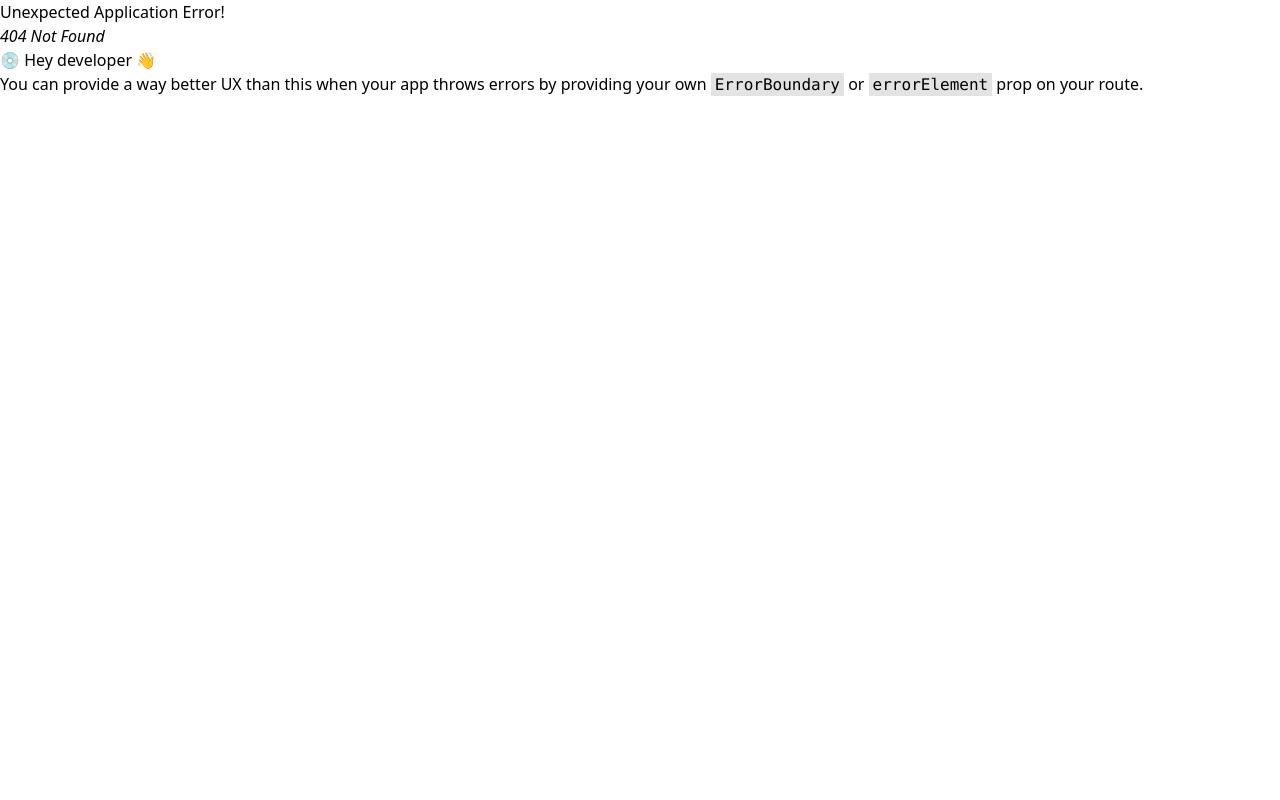
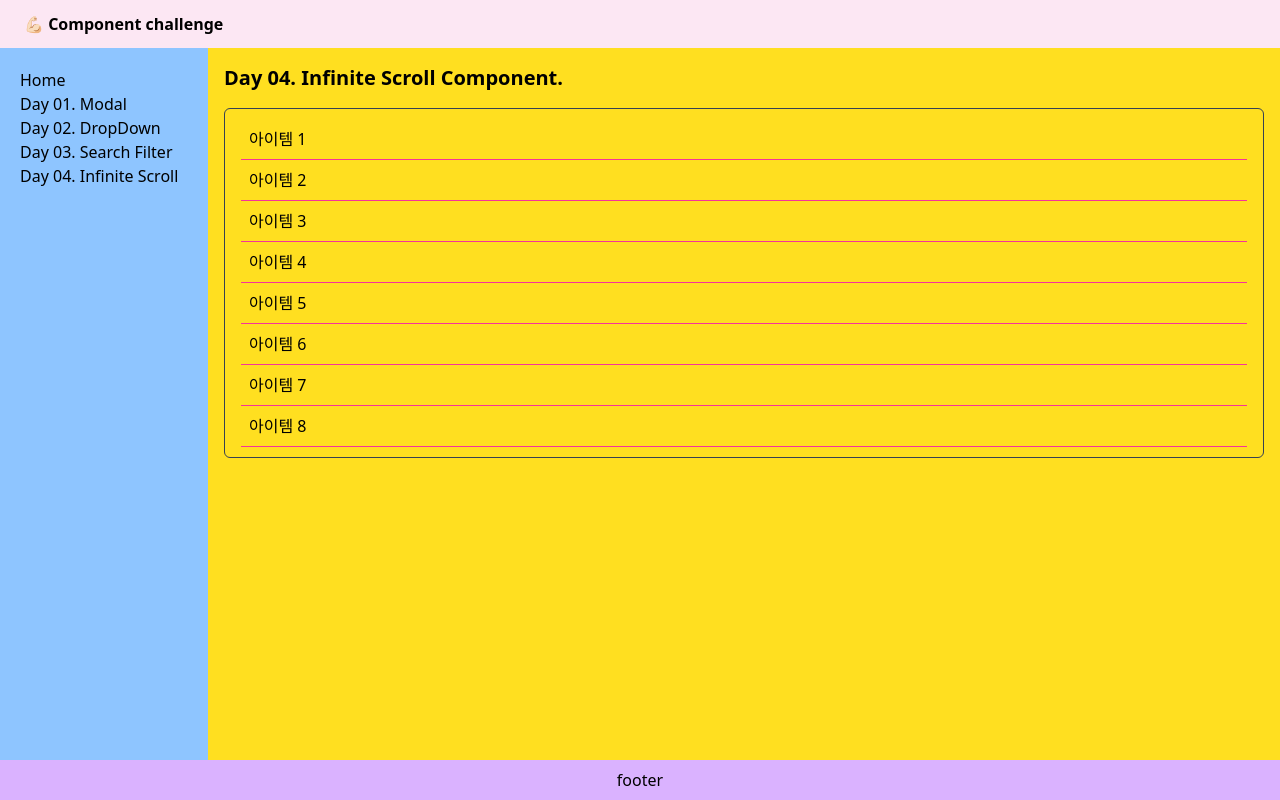
Before and after one commit to eileen819/component-practice, a React (Vite) app: page /infinite-scroll in a window 1280 px wide. Before the commit this address had no page. Built offline with nearby package versions, Linux system fonts and the light colour scheme.

Commit message:
feat(day04): create infinite scroll list with IntersectionObserver

```diff
--- /dev/null
+++ b/src/components/day04-infinite-scroll/InfiniteScroll.tsx
@@ -0,0 +1,107 @@
+import { useCallback, useEffect, useRef, useState } from "react";
+
+interface IData {
+  id: number;
+  text: string;
+}
+
+async function fetchItem(page: number): Promise<IData[]> {
+  const data = new Array(10).fill(0).map((_, i) => ({
+    id: page * 10 + i + 1,
+    text: `아이템 ${page * 10 + i + 1}`,
+  }));
+
+  return data;
+}
+
+export default function InfiniteScroll() {
+  const [data, setData] = useState<IData[]>([]);
+  const [nextPage, setNextPage] = useState(0);
+  const [isLoading, setIsLoading] = useState(false);
+  const [hasNext, setHasNext] = useState(true);
+
+  const containerRef = useRef<HTMLDivElement | null>(null);
+  const sentinelRef = useRef<HTMLDivElement | null>(null);
+  const inFlightRef = useRef(false);
+
+  const loadData = useCallback(async () => {
+    if (isLoading || !hasNext || inFlightRef.current) return;
+    inFlightRef.current = true;
+    setIsLoading(true);
+
+    try {
+      const newPage = await fetchItem(nextPage);
+      setData((prev) => [...prev, ...newPage]);
+      if (nextPage >= 4) {
+        setHasNext(false);
+      } else {
+        setNextPage((prev) => prev + 1);
+      }
+    } catch (error) {
+      console.log(error);
+    } finally {
+      setIsLoading(false);
+      inFlightRef.current = false;
+    }
+  }, [hasNext, isLoading, nextPage]);
+
+  const didInitRef = useRef(false);
+
+  useEffect(() => {
+    if (didInitRef.current) return; // 이미 한 번 실행했으면 스킵
+    didInitRef.current = true;
+    loadData();
+  }, [loadData]);
+
+  useEffect(() => {
+    const rootEl = containerRef.current;
+    const targetEl = sentinelRef.current;
+    if (!rootEl || !targetEl || !hasNext) return;
+
+    const observer = new IntersectionObserver(
+      (entries) => {
+        const entry = entries[0];
+        if (entry.isIntersecting) {
+          loadData();
+        }
+      },
+      {
+        root: rootEl,
+        rootMargin: "200px",
+        threshold: 0,
+      }
+    );
+
+    observer.observe(targetEl);
+
+    return () => observer.disconnect();
+  }, [hasNext, loadData]);
+
+  return (
+    <div
+      ref={containerRef}
+      className="border rounded-md border-gray-700 px-4 py-2.5 h-[350px] overflow-y-auto"
+    >
+      <ul>
+        {data.map((item, i) => (
+          <li
+            key={`${item.id}_${i}`}
+            className="border-b border-b-pink-500 p-2"
+          >
+            {item.text}
+          </li>
+        ))}
+      </ul>
+      {hasNext && <div ref={sentinelRef} className="h-0.5"></div>}
+      {isLoading && <div>불러오는 중...</div>}
+      {!hasNext && <div>더 이상 데이터가 없습니다.</div>}
+    </div>
+  );
+}
+
+/*
+동작 흐름:
+데이터를 불러오는 요소에 스크롤이 도착함: IntersectionObserver 사용해서 이벤트를 등록
+-> 데이터를 불러오는 함수가 실행됨: 데이터를 fetch하고 fetch해 온 데이터를 state에 저장
+-> 불러온 데이터가 화면에 나타남: UI 그리기
+*/
--- a/src/components/layout/Layout.tsx
+++ b/src/components/layout/Layout.tsx
@@ -10,7 +10,7 @@ export default function Layout() {
         </Link>
       </header>
       <div className="flex flex-1 min-h-0">
-        <aside className="bg-blue-300 w-48 shrink-0">
+        <aside className="bg-blue-300 w-52 shrink-0">
           <Nav />
         </aside>
         <main className="bg-yellow-300 flex-1 overflow-y-auto p-4">
--- a/src/components/layout/Nav.tsx
+++ b/src/components/layout/Nav.tsx
@@ -16,6 +16,9 @@ export default function Nav() {
         <Link to="search-filter">
           <li>Day 03. Search Filter</li>
         </Link>
+        <Link to="infinite-scroll">
+          <li>Day 04. Infinite Scroll</li>
+        </Link>
       </ul>
     </nav>
   );
--- /dev/null
+++ b/src/pages/Day04Demo.tsx
@@ -0,0 +1,12 @@
+import InfiniteScroll from "components/day04-infinite-scroll/InfiniteScroll";
+
+export default function Day03Demo() {
+  return (
+    <div>
+      <div className="text-xl font-bold mb-4">
+        Day 04. Infinite Scroll Component.
+      </div>
+      <InfiniteScroll />
+    </div>
+  );
+}
--- a/src/router/index.tsx
+++ b/src/router/index.tsx
@@ -4,6 +4,7 @@ import Home from "pages/Home";
 import Day01Demo from "pages/Day01Demo";
 import Day02Demo from "pages/Day02Demo";
 import Day03Demo from "pages/Day03Demo";
+import Day04Demo from "pages/Day04Demo";
 
 const router = createBrowserRouter([
   {
@@ -14,6 +15,7 @@ const router = createBrowserRouter([
       { path: "modal", element: <Day01Demo /> },
       { path: "dropdown", element: <Day02Demo /> },
       { path: "search-filter", element: <Day03Demo /> },
+      { path: "infinite-scroll", element: <Day04Demo /> },
     ],
   },
 ]);
```
